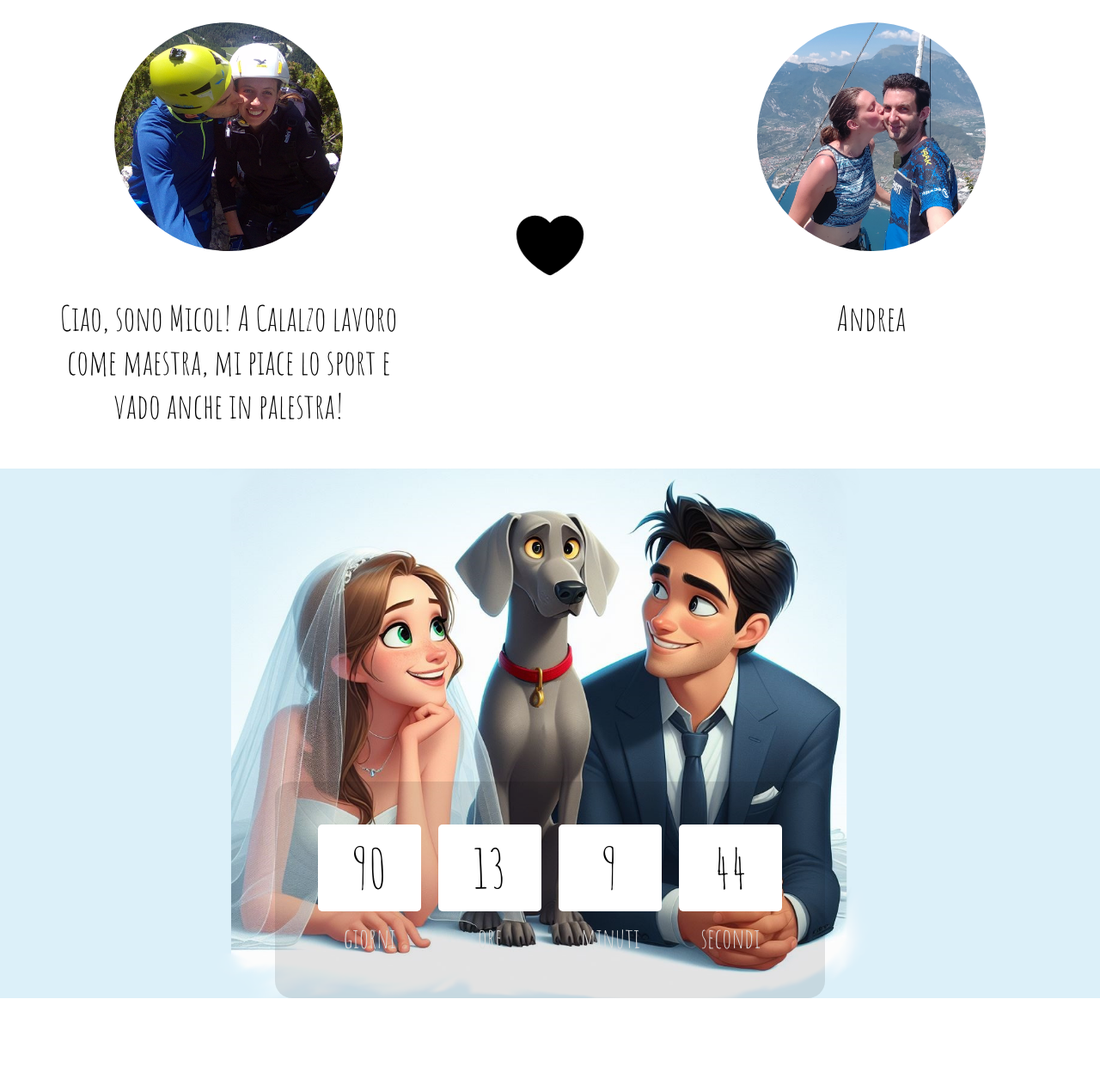
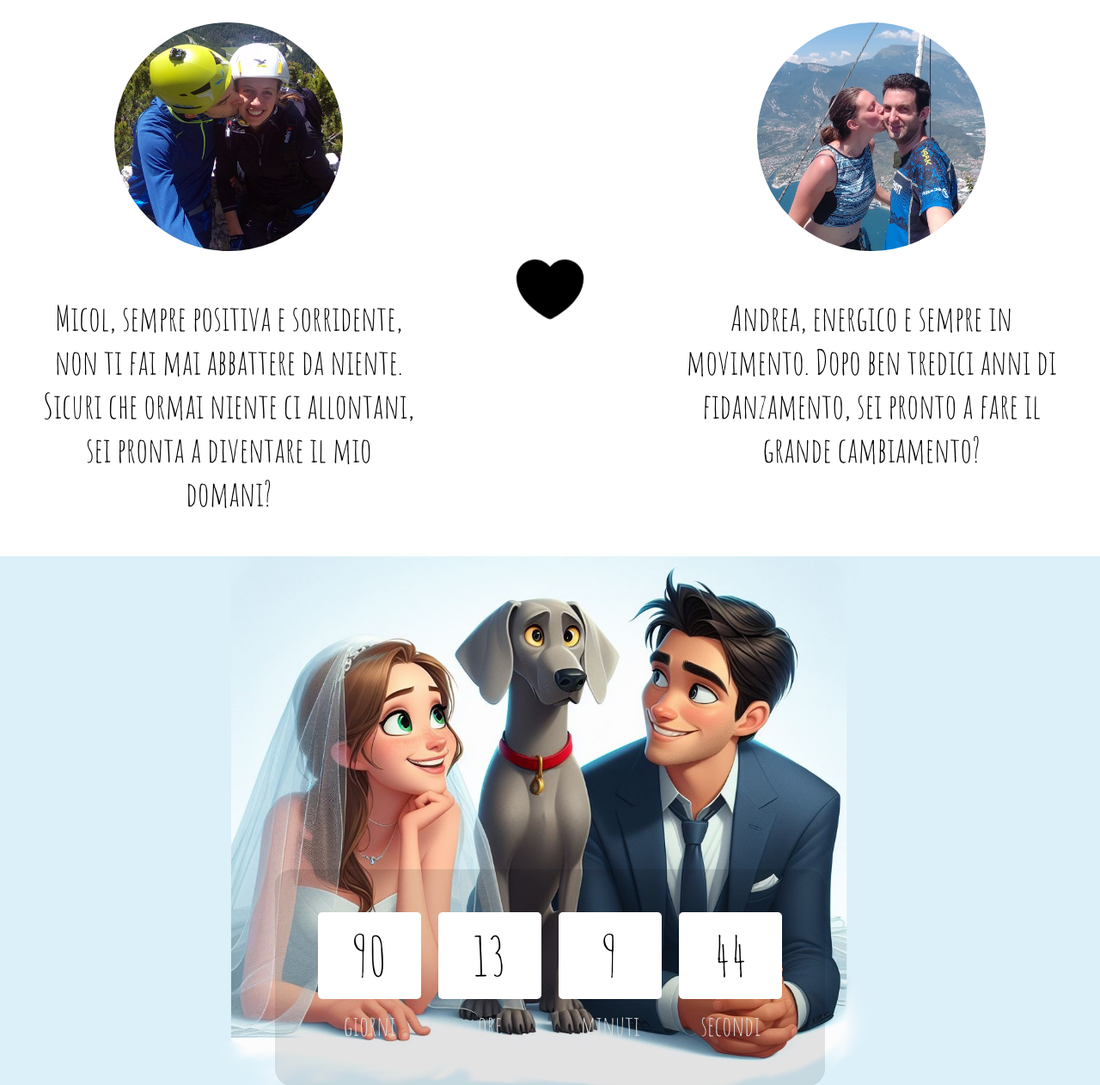
Before and after one commit to Barna1992/matrimonio, a Django app: page / in a window 1280 px wide. Shown: the part 1246-2508 px from the top of the page at 86% size. Run offline with Django 4.2, Linux system fonts and the light colour scheme.

Commit message:
modifica immagine

```diff
--- a/wedding-django/wedding/lista_nozze/templates/lista_nozze/index.html
+++ b/wedding-django/wedding/lista_nozze/templates/lista_nozze/index.html
@@ -17,7 +17,7 @@
   <div class="hero-section menu-item" id="welcome">
   <div>
     <h1>Ciao a tutti!</h1>
-    <h4>Siamo lieti di invitarvi al nostro matrimonio</h4>
+    <h4 class="subtitle">Siamo lieti di invitarvi al nostro matrimonio</h4>
   </div>
   <div class="two-side-pictures">
     <div>
@@ -25,7 +25,7 @@
         <img src="{% static 'images/two-side1.jpg' %}">
       </div>
       <div>
-        <p>Ciao, sono Micol! A Calalzo lavoro come maestra, mi piace lo sport e vado anche in palestra!</p>
+        <p>Micol, sempre positiva e sorridente, non ti fai mai abbattere da niente. Sicuri che ormai niente ci allontani, sei pronta a diventare il mio domani?</p>
       </div>
     </div>
     <div class="heart-container">
@@ -36,7 +36,7 @@
         <img src="{% static 'images/two-side2.jpg' %}">
       </div>
       <div>
-        <p>Andrea </p>
+        <p>Andrea, energico e sempre in movimento. Dopo ben tredici anni di fidanzamento, sei pronto a fare il grande cambiamento?</p>
       </div>
     </div>
   </div>
--- a/wedding-django/wedding/static/css/styles.css
+++ b/wedding-django/wedding/static/css/styles.css
@@ -624,6 +624,10 @@ body, html {
   max-width: 800px;
 }
 
+.subtitle {
+  font-size: 50px !important;
+}
+
 #wedding-list h2 {
   text-align: center;
   font-size: 2.5rem;
```
Also changed, not shown: wedding-django/wedding/static/images/fumetto_rifugio_no_bg.png.
